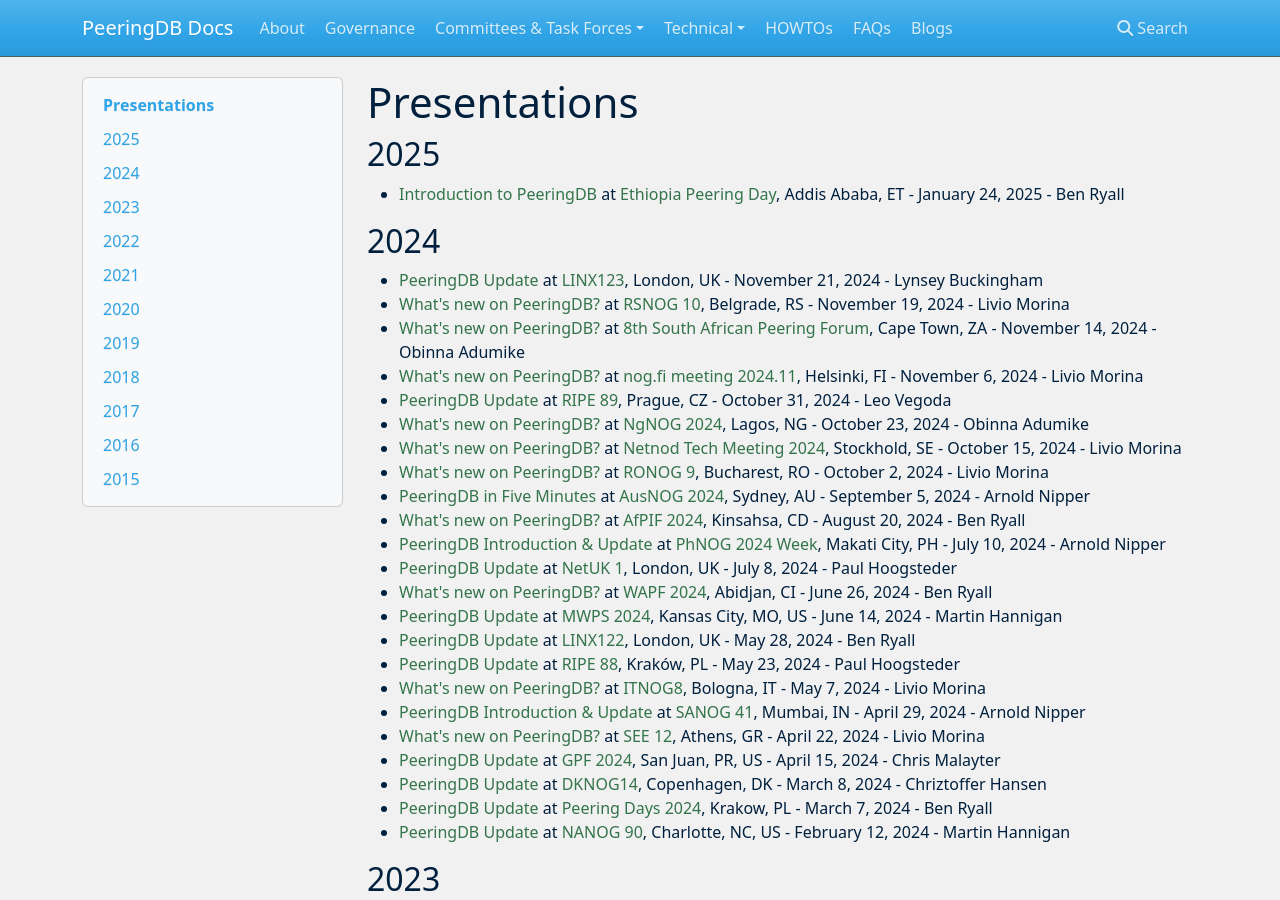
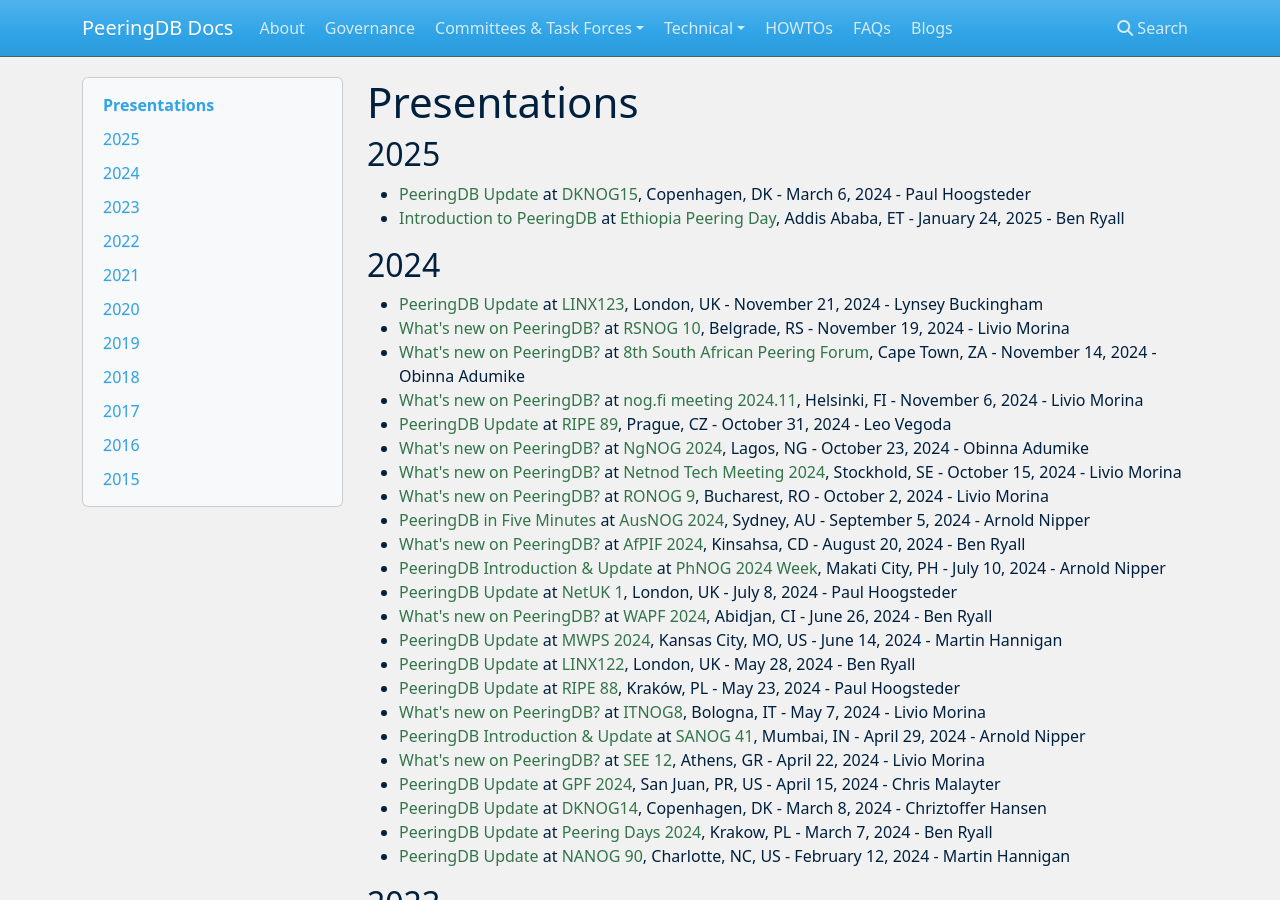
Before and after one commit to peeringdb/docs, an MkDocs documentation site: the page built from docs/presentations.md, in a window 1280 px wide and 900 px high. Built offline with MkDocs 1.6.1, drawn with Linux system fonts in a browser that asks for light colours; nearby versions of some CDN libraries.

Commit message:
Added Paul's DKNOG15 presentation.

```diff
--- a/docs/presentations.md
+++ b/docs/presentations.md
@@ -2,6 +2,7 @@
 
 ## 2025
 
+- [PeeringDB Update](presentation/20250306_DKNOG15_2025_Paul_Hoogsteder.pdf) at [DKNOG15](https://events.dknog.dk/event/32/), Copenhagen, DK - March 6, 2024 - Paul Hoogsteder
 - [Introduction to PeeringDB](presentation/20250124_Ethiopia_Peering_Day_Ben_Ryall.pdf) at [Ethiopia Peering Day](https://www.internetsociety.org/events/ethiopia-peering-day/), Addis Ababa, ET - January 24, 2025 - Ben Ryall
 
 ## 2024
```
Also changed, not shown: 1 other file.
